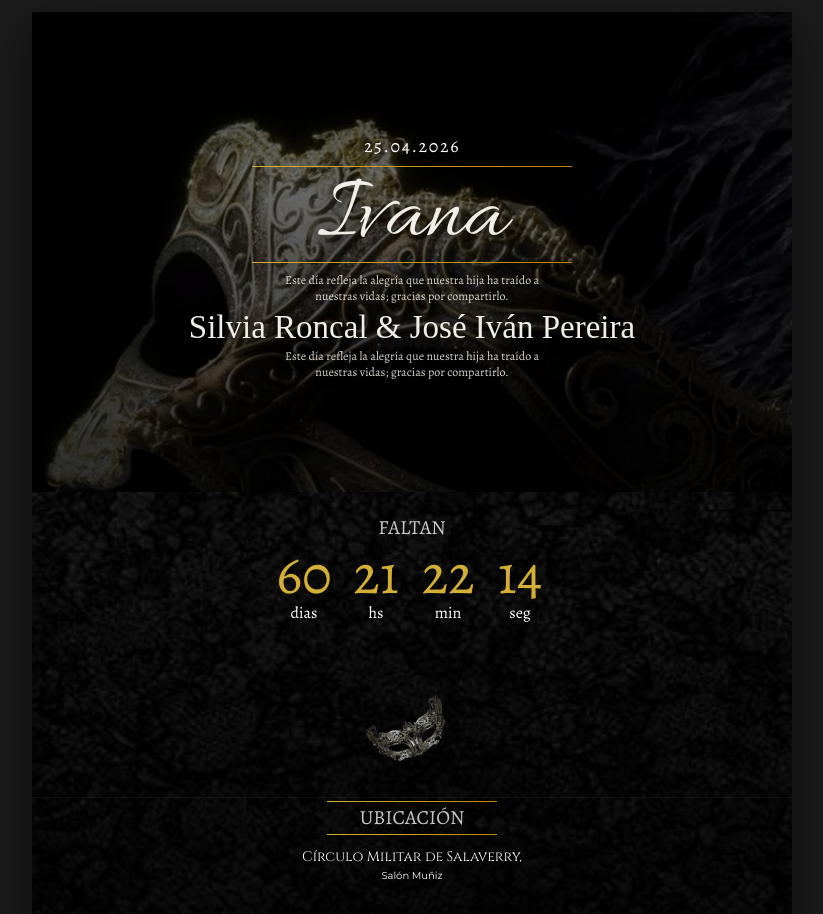
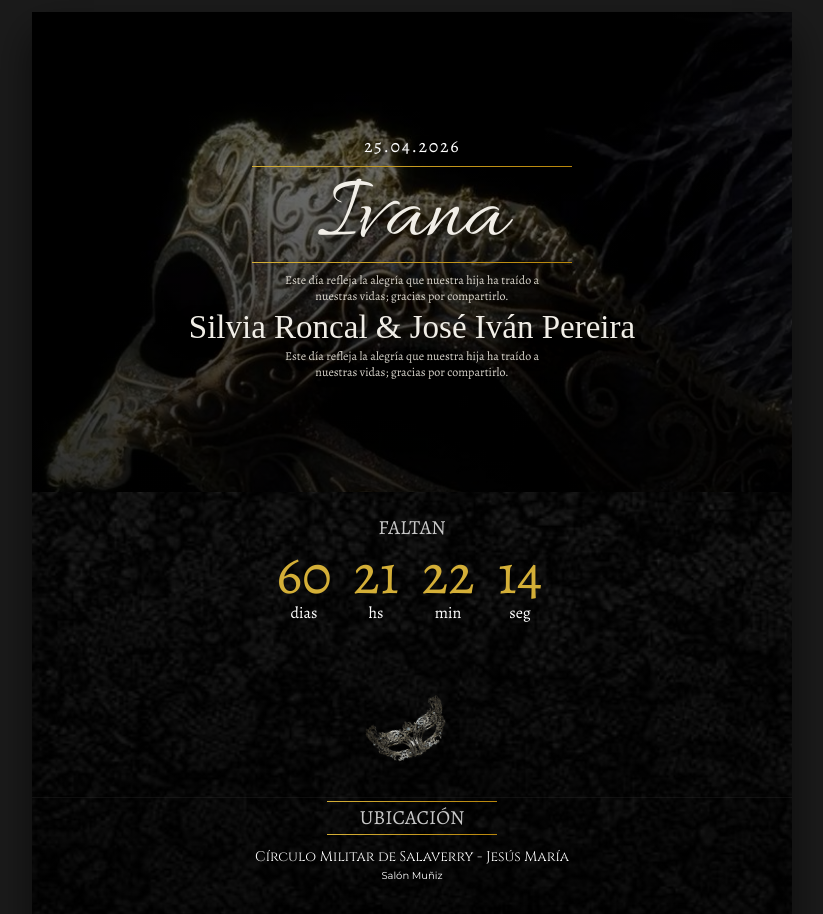
Before and after one commit to LuisVera22/xv-ivana, a React (Vite) app: page / in a window 1280 px wide. Shown: the top 914 px of the page, without its empty margins (228-1051 px from the left). Built offline with nearby package versions, Linux system fonts and the light colour scheme; grey boxes are pictures that could not be loaded; a web font is replaced by a local one.

Commit message:
fix: update venue name in invitation data for accuracy

```diff
--- a/src/data/invitationData.js
+++ b/src/data/invitationData.js
@@ -14,7 +14,7 @@ export const invitationData = {
   },
   location: {
     title: 'UBICACIÓN',
-    venue: 'Círculo Militar de Salaverry,',
+    venue: 'Círculo Militar de Salaverry - Jesús María',
     address: 'Salón Muñiz',
     mapEmbedUrl:
       'https://www.google.com/maps/embed?pb=!1m18!1m12!1m3!1d2103.502798969865!2d-77.04661400479!3d-12.080863426885895!2m3!1f0!2f0!3f0!3m2!1i1024!2i768!4f13.1!3m3!1m2!1s0x9105c9c5eeb4095f%3A0x74560e7d582a56cd!2sC%C3%ADrculo%20Militar%20del%20Per%C3%BA%20-%20Salaverry!5e0!3m2!1ses-419!2spe!4v1772077050571!5m2!1ses-419!2spe',
```
